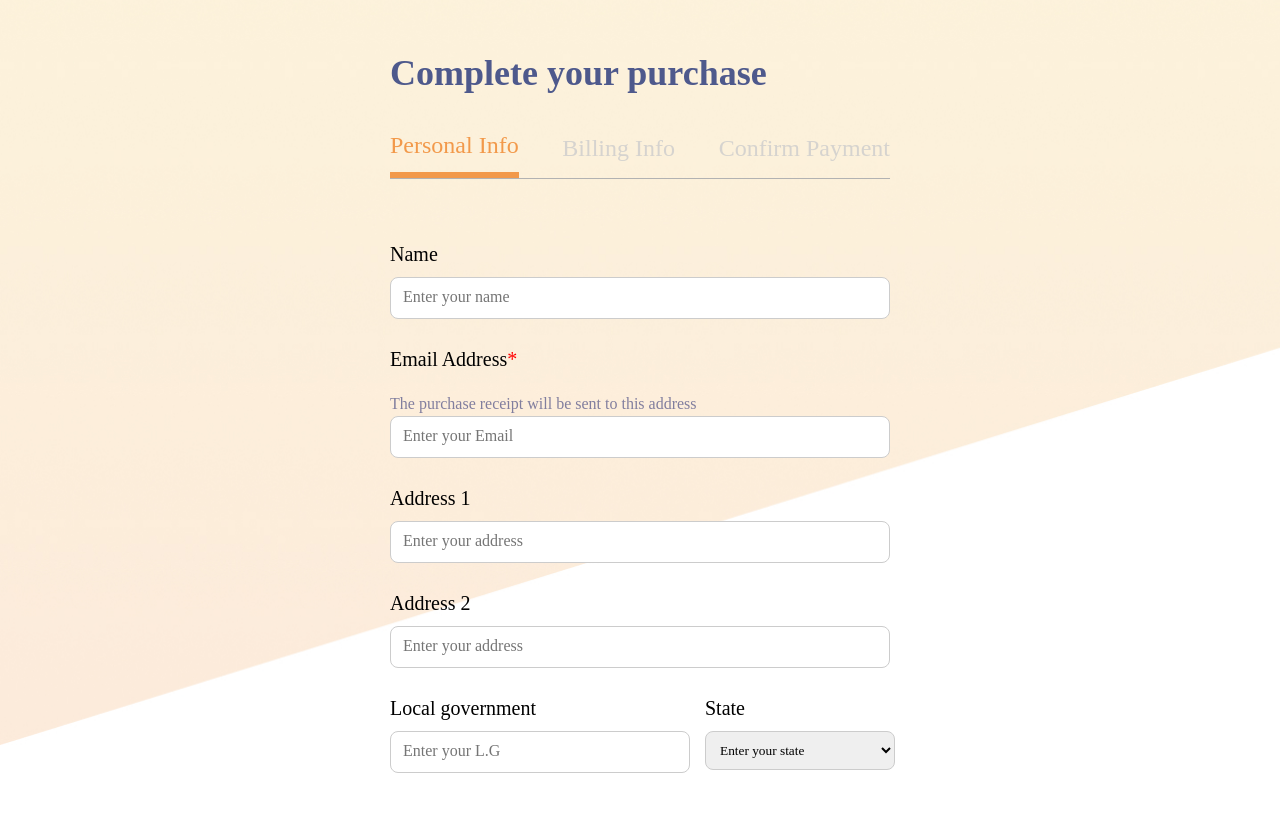
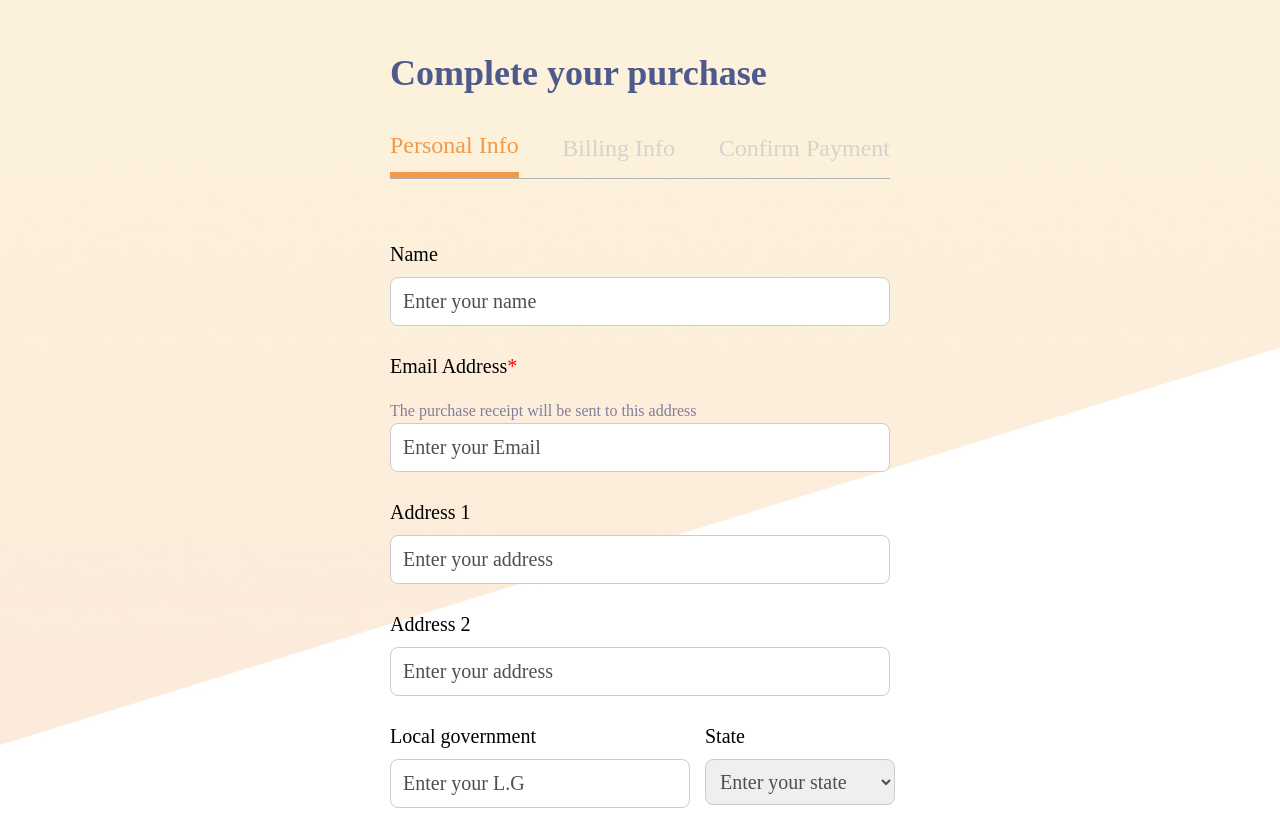
Before and after one commit to lucy922/dev-task, a React (Create React App) app: page / in a window 1280 px wide. Shown: the part 132-948 px from the top of the page. Built offline with nearby package versions, Linux system fonts and the light colour scheme.

Commit message:
add styling

```diff
--- a/src/App.css
+++ b/src/App.css
@@ -38,10 +38,12 @@ input {
   outline: none;
   border: 1px solid #ccc;
   width: 100%;
+  font-size: 20px;
 }
 
 input::placeholder {
-  font-size: 16px;
+  font-size: 20px;
+  color: #4F4F4F;
 }
 
 .label {
--- a/src/components/BillingInfo.js
+++ b/src/components/BillingInfo.js
@@ -1,10 +1,11 @@
-import Button from "./Button";
+import Button from "./ui/Button";
 import "./styles/BillingInfo.css";
 import { useState } from "react";
 import { useNavigate } from "react-router-dom";
 import * as yup from "yup";
 import { Formik } from "formik";
 import parse from "date-fns/parse";
+import Input from "./ui/Input";
 
 const formSchema = yup.object().shape({
   cardName: yup.string().required("This field is required"),
@@ -21,7 +22,7 @@ const formSchema = yup.object().shape({
     })
     .typeError("please enter a valid date")
     .required("This field is required"),
-  cvv: yup.number().required("This field is required").min(3).max(3),
+  cvv: yup.number().required("This field is required"),
 });
 
 function BillingInfo() {
@@ -61,13 +62,14 @@ function BillingInfo() {
                       <label>Name of card</label>
                       <span className="asterisk">*</span>
                     </div>
-                    <input
+                    <Input
                       type="text"
                       name="cardName"
                       onChange={handleChange}
                       value={values.cardName}
                       placeholder="Ahmed singh"
                     />
+
                     {errors.cardName && touched.cardName ? (
                       <div className="error">{errors.cardName}</div>
                     ) : null}
@@ -77,7 +79,7 @@ function BillingInfo() {
                       <label>Card type</label>
                       <span className="asterisk">*</span>
                     </div>
-                    <input
+                    <Input
                       type="text"
                       name="cardType"
                       onChange={handleChange}
@@ -90,12 +92,12 @@ function BillingInfo() {
                   </div>
                 </div>
                 <div className="grid-container2">
-                  <div className="form-input input">
+                  <div className="form-input">
                     <div className="label">
                       <label>Card details</label>
                       <span className="asterisk">*</span>
                     </div>
-                    <input
+                    <Input
                       type="text"
                       name="cardDetails"
                       onChange={handleChange}
@@ -111,7 +113,7 @@ function BillingInfo() {
                       <label>Expiry date</label>
                       <span className="asterisk">*</span>
                     </div>
-                    <input
+                    <Input
                       type="text"
                       name="expiryDate"
                       onChange={handleChange}
@@ -127,7 +129,7 @@ function BillingInfo() {
                       <label>CVV</label>
                       <span className="asterisk">*</span>
                     </div>
-                    <input
+                    <Input
                       type="text"
                       name="cvv"
                       onChange={handleChange}
--- a/src/components/PersonalInfo.js
+++ b/src/components/PersonalInfo.js
@@ -1,22 +1,14 @@
 import "./styles/PersonalInfo.css";
-import Button from "./Button";
+import Button from "./ui/Button";
 import * as yup from "yup";
 import { Formik } from "formik";
-import { useNavigate } from "react-router-dom";
-import BillingInfo from "./BillingInfo";
+import Input from "./ui/Input";
 
 const formSchema = yup.object().shape({
   email: yup.string().email("Invalid email").required("Email is required"),
-
-  // CardName: yup.string().required(),
-  // cardType: yup.string().required(),
-  // cardDetails: yup.string().required(),
-  // expiryDate: yup.date().required(),
-  // cvv: yup.number().required().positive(),
 });
 
 function PersonalInfo(props) {
-  // const navigate = useNavigate();
   return (
     <div className="form">
       <Formik
@@ -35,7 +27,7 @@ function PersonalInfo(props) {
                 <div className="label">
                   <label>Name</label>
                 </div>
-                <input type="text" placeholder="Enter your name" />
+                <Input type="text" placeholder="Enter your name" />
               </div>
               <div className="form-input">
                 <div className="label">
@@ -46,7 +38,7 @@ function PersonalInfo(props) {
                 <p className="paragrah">
                   The purchase receipt will be sent to this address
                 </p>
-                <input
+                <Input
                   type="email"
                   name="email"
                   onChange={handleChange}
@@ -61,13 +53,13 @@ function PersonalInfo(props) {
                 <div className="label">
                   <label>Address 1</label>
                 </div>
-                <input type="text" placeholder="Enter your address" />
+                <Input type="text" placeholder="Enter your address" />
               </div>
               <div className="form-input">
                 <div className="label">
                   <label>Address 2</label>
                 </div>
-                <input type="text" placeholder="Enter your address" />
+                <Input type="text" placeholder="Enter your address" />
               </div>
             </div>
 
@@ -76,7 +68,7 @@ function PersonalInfo(props) {
                 <div className="label">
                   <label>Local government</label>
                 </div>
-                <input type="text" placeholder="Enter your L.G" />
+                <Input type="text" placeholder="Enter your L.G" />
               </div>
               <div className="form-input">
                 <div className="label">
--- a/src/components/styles/BillingInfo.css
+++ b/src/components/styles/BillingInfo.css
@@ -38,6 +38,7 @@
   box-shadow: 0px 10px 15px rgba(33, 30, 67, 0.08);
   border-radius: 10px;
   padding-bottom: 20px;
+  background-color: #ffff;
 }
 
 .item-info {
--- a/src/components/styles/PersonalInfo.css
+++ b/src/components/styles/PersonalInfo.css
@@ -22,10 +22,8 @@ select {
   height: 100%;
   cursor: pointer;
   border-radius: 8px;
-}
-
-.select option {
-  font-size: 16px;
+  font-size: 20px;
+  color: #4F4F4F;
 }
 
 .grid-container1 {
--- a/src/components/styles/Success.css
+++ b/src/components/styles/Success.css
@@ -3,7 +3,7 @@
   border-radius: 10px;
   padding: 20px 50px 20px 50px;
   height: 300px;
-
+  background-color: #ffff;
 }
 
 .image-div {
@@ -24,14 +24,16 @@ img {
 p {
   color: #4F4F4F;
   font-weight: 400;
-  line-height: 20px;
+  line-height: 30px;
   margin-top: 10px;
+  font-size: 20px;
 }
 
 .link a {
   text-decoration: underline;
   font-weight: 400;
   line-height: 30px;
+  font-size: 20px;
   -webkit-text-fill-color: #F2C94C;
 }
 
--- a/src/components/Button.js
+++ b/src/components/ui/Button.js
@@ -1,5 +1,5 @@
 import React from "react";
-import "./styles/Button.css";
+import "../styles/Button.css";
 
 const styles = ["btn--primary", "btn--secondary"];
 const sizes = ["btn--medium", "btn--large"];
--- a/src/components/ui/Input.js
+++ b/src/components/ui/Input.js
@@ -1,5 +1,15 @@
-function Input() {
-  return <div></div>;
+function Input({ type, placeholder, name, onChange, value }) {
+  return (
+    <div>
+      <input
+        type={type}
+        placeholder={placeholder}
+        name={name}
+        onChange={onChange}
+        value={value}
+      />
+    </div>
+  );
 }
 
 export default Input;
```
